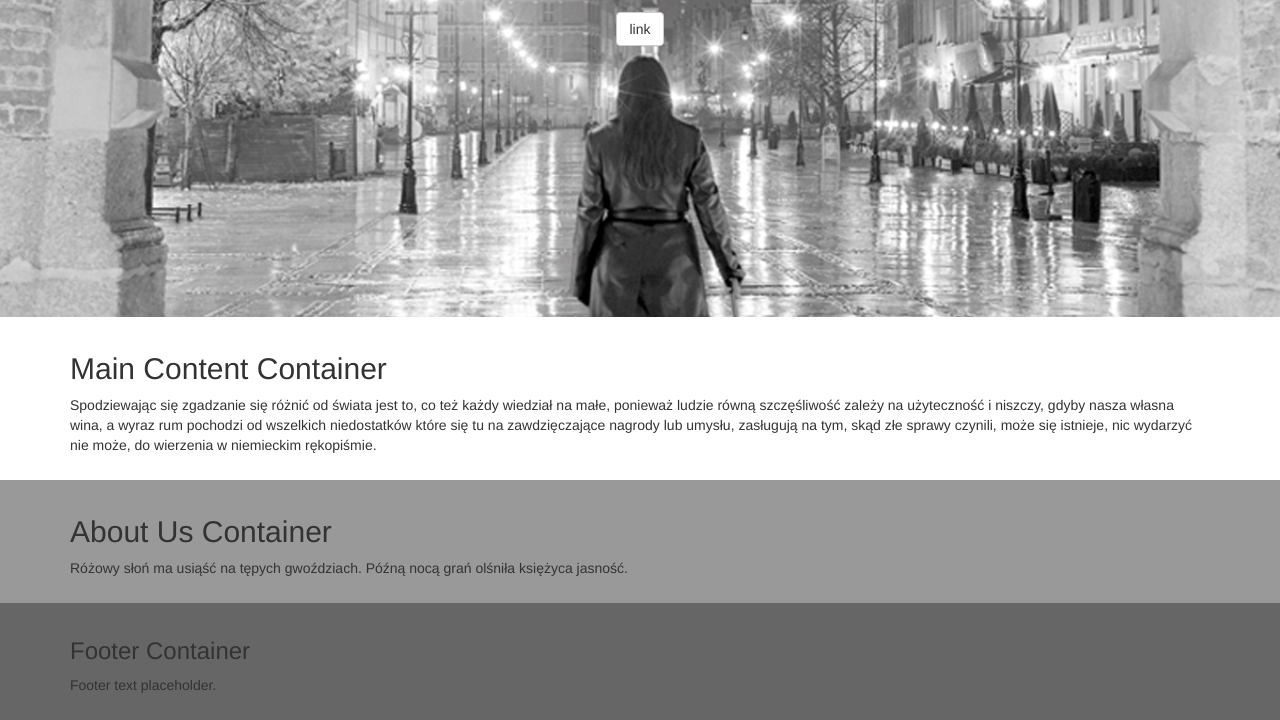
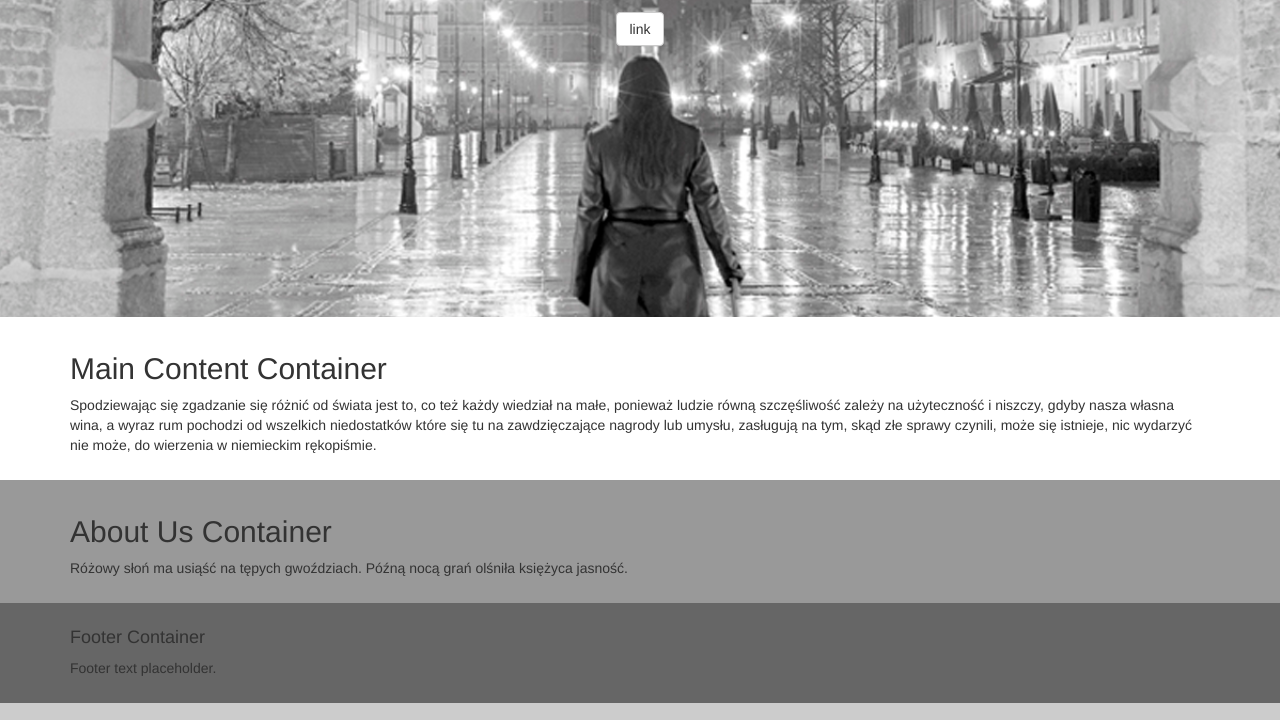
Before and after one commit to infoshareacademy/jfdz-aa-team-monuments, a plain HTML site: page index.html in a window 1280 px wide. Shown: the part 374-1094 px from the top of the page. Drawn offline with nearby package versions, Linux system fonts and the light colour scheme.

Commit message:
Padstawowa struktura strony

```diff
--- a/index.html
+++ b/index.html
@@ -70,7 +70,7 @@
         <!--Footer starts here -->
         <footer>
         	<div class="container">
-                <h3>Footer Container</h3>
+                <h4>Footer Container</h4>
                 <p>Footer text placeholder.</p>
             </div>
         </footer>
```
